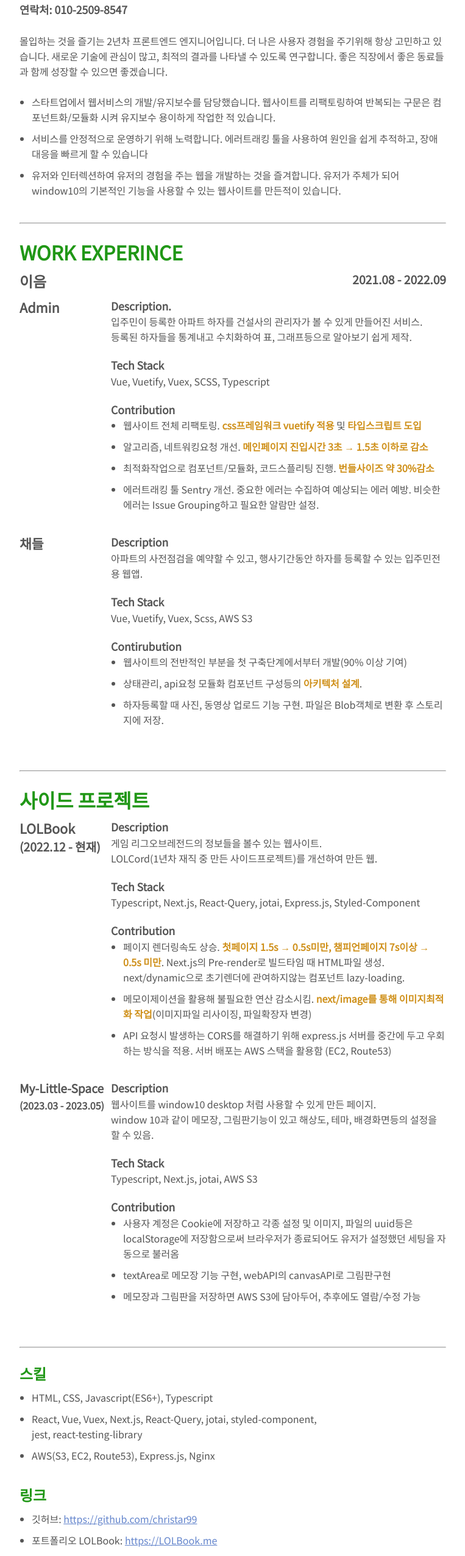
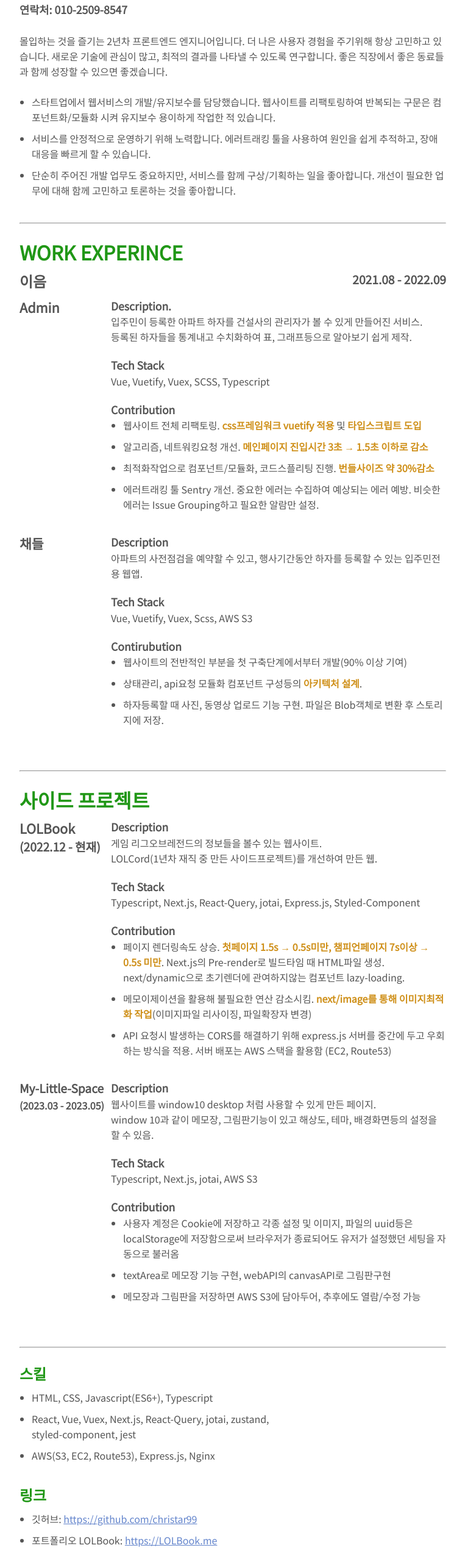
Before and after one commit to christar99/resume, a Next.js app: page / in a window 1280 px wide. Shown: the part 215-2766 px from the top of the page at 61% size, without its empty margins (258-1021 px from the left). Built offline with nearby package versions, Linux system fonts and the light colour scheme.

Commit message:
이력서 수정

```diff
--- a/src/pages/index.tsx
+++ b/src/pages/index.tsx
@@ -23,11 +23,11 @@ export default function index() {
                         </ContentList>
                         <ContentList>
                             서비스를 안정적으로 운영하기 위해 노력합니다. 에러트래킹 툴을 사용하여 원인을 쉽게 추적하고,
-                            장애 대응을 빠르게 할 수 있습니다
+                            장애 대응을 빠르게 할 수 있습니다.
                         </ContentList>
                         <ContentList>
-                            유저와 인터렉션하여 유저의 경험을 주는 웹을 개발하는 것을 즐겨합니다. 유저가 주체가 되어
-                            window10의 기본적인 기능을 사용할 수 있는 웹사이트를 만든적이 있습니다.
+                            단순히 주어진 개발 업무도 중요하지만, 서비스를 함께 구상/기획하는 일을 좋아합니다. 개선이
+                            필요한 업무에 대해 함께 고민하고 토론하는 것을 좋아합니다.
                         </ContentList>
                     </ContentUL>
                 </Introduce>
@@ -163,8 +163,8 @@ export default function index() {
                         <ContentUL>
                             <ContentList>HTML, CSS, Javascript(ES6+), Typescript</ContentList>
                             <ContentList>
-                                React, Vue, Vuex, Next.js, React-Query, jotai, styled-component,
-                                <br /> jest, react-testing-library
+                                React, Vue, Vuex, Next.js, React-Query, jotai, zustand,
+                                <br /> styled-component, jest
                             </ContentList>
                             <ContentList>AWS(S3, EC2, Route53), Express.js, Nginx</ContentList>
                         </ContentUL>
```
